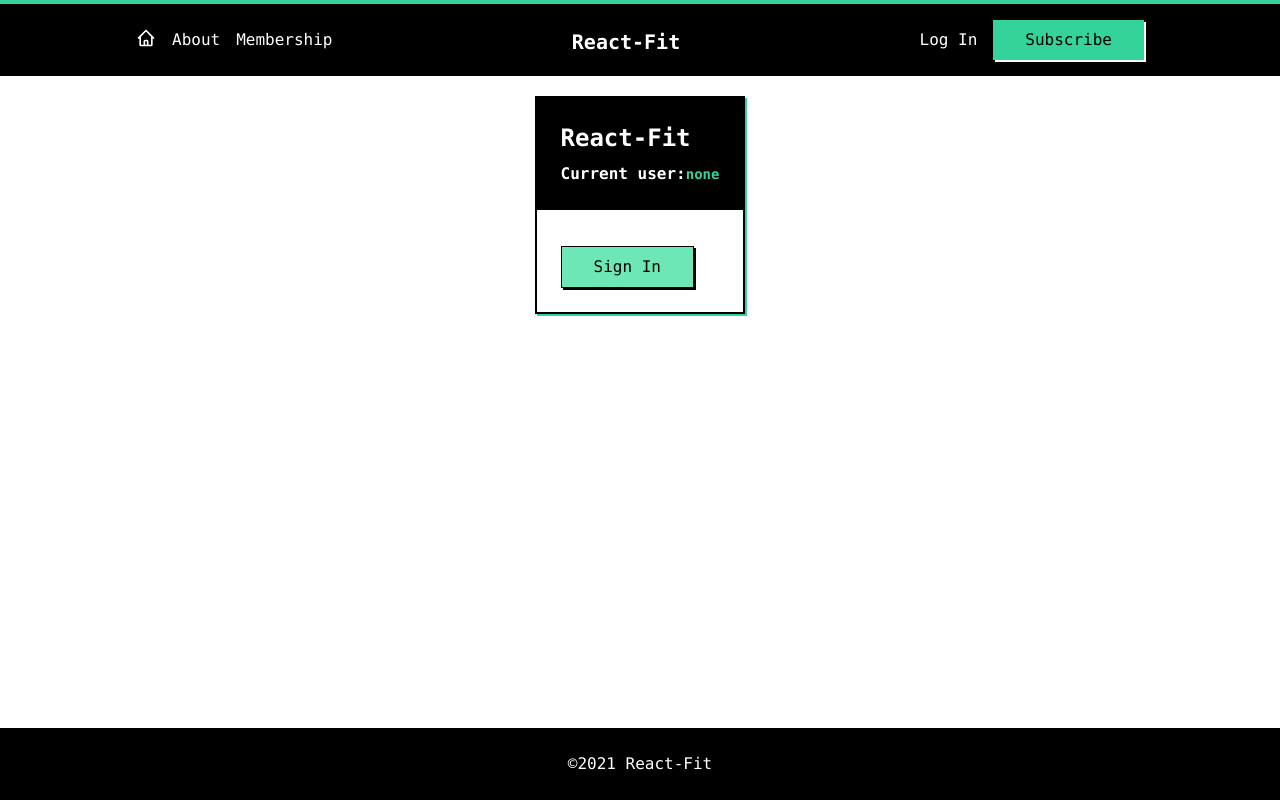
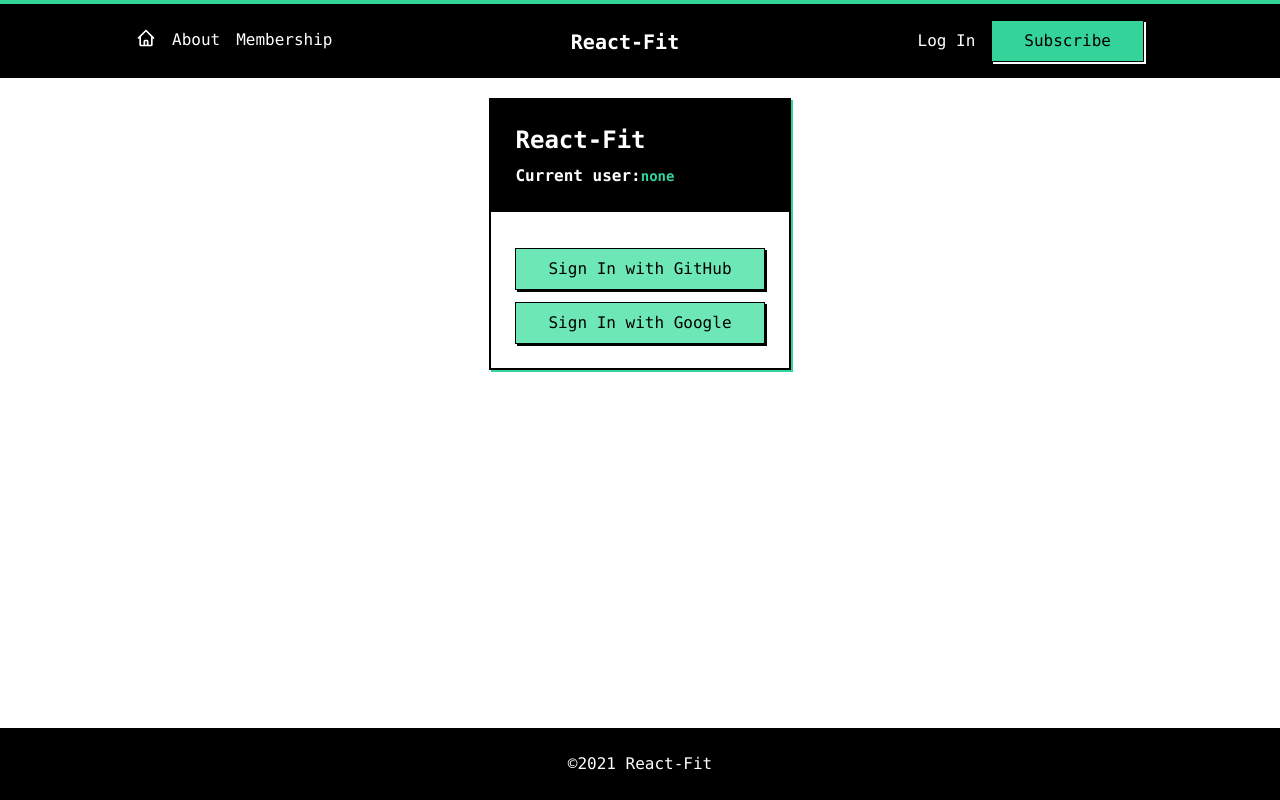
Before and after one commit to andrewgilliland/react-fit, a Next.js app: page / in a window 1280 px wide. Built offline with nearby package versions, Linux system fonts and the light colour scheme; no server answers.

Commit message:
adds sign in with google in auth

```diff
--- a/components/Navbar.js
+++ b/components/Navbar.js
@@ -60,7 +60,7 @@ export default function Navbar() {
               <a>Log In</a>
             </Link>
           </li>
-          <li className="mx-2 bg-green-400 px-8 py-2 text-black shadow-offset-white hover:bg-green-500">
+          <li className="mx-2 bg-green-400 px-8 py-2 text-black border border-black shadow-offset-white hover:bg-green-500">
             <Link href="/membership">
               <a>Subscribe</a>
             </Link>
--- a/pages/index.js
+++ b/pages/index.js
@@ -33,12 +33,20 @@ export default function Home() {
                 Sign Out
               </button>
             ) : (
-              <button
-                className="bg-green-300 px-8 py-2 text-black border border-black shadow-offset-black mt-3"
-                onClick={(e) => auth.signinWithGitHub()}
-              >
-                Sign In
-              </button>
+              <div className="flex flex-col">
+                <button
+                  className="bg-green-300 px-8 py-2 text-black border border-black shadow-offset-black mt-3"
+                  onClick={(e) => auth.signinWithGitHub()}
+                >
+                  Sign In with GitHub
+                </button>
+                <button
+                  className="bg-green-300 px-8 py-2 text-black border border-black shadow-offset-black mt-3"
+                  onClick={(e) => auth.signinWithGoogle()}
+                >
+                  Sign In with Google
+                </button>
+              </div>
             )}
           </div>
         </div>
```
Also changed, not shown: lib/auth.js.
